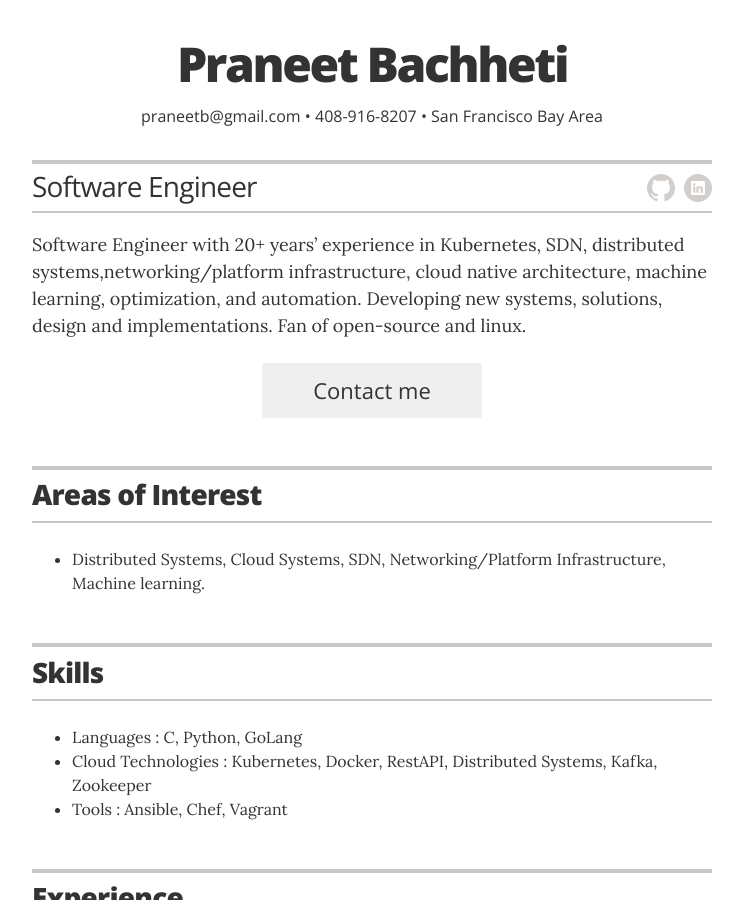
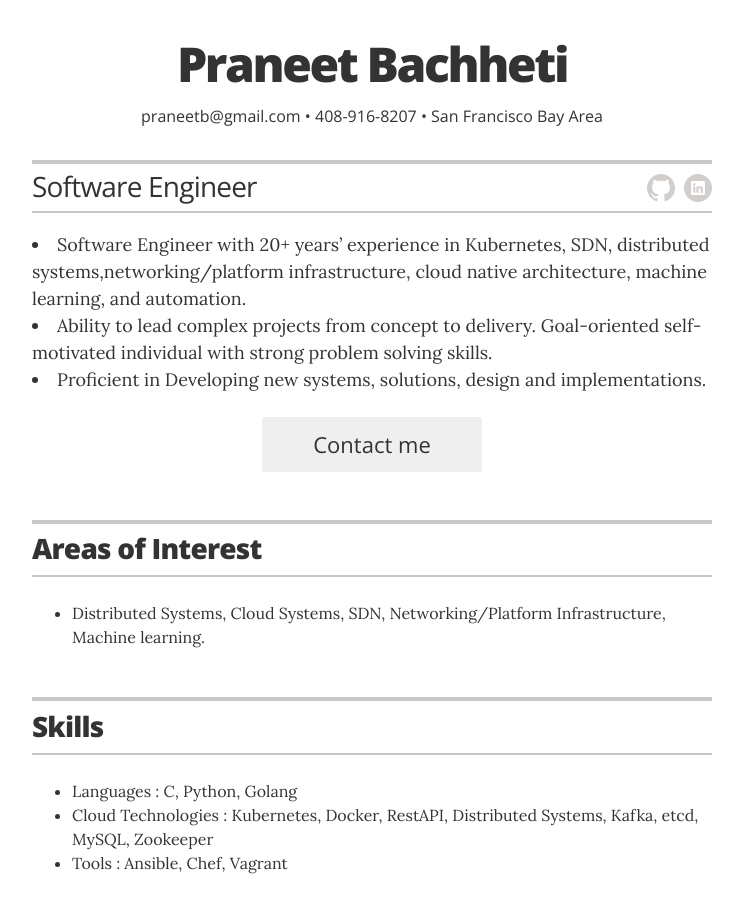
Before and after one commit to praneetb/praneetb.github.io, a Jekyll site: the page built from index.html, in a window 1280 px wide and 900 px high. Shown: the whole window, without its empty margins (268-1011 px from the left). Built offline with Jekyll 4.4.1, drawn with Linux system fonts in a browser that asks for light colours; some of the changed text lies outside the part shown.

Commit message:
More changes

```diff
--- a/_config.yml
+++ b/_config.yml
@@ -23,7 +23,8 @@ resume_contact_address:         "San Francisco Bay Area"
 resume_header_contact_info:     "praneetb@gmail.com • 408-916-8207 • San Francisco Bay Area"
 display_header_contact_info:    "true"
 
-resume_header_intro: "<p>Software Engineer with 20+ years’ experience in Kubernetes, SDN, distributed systems,networking/platform infrastructure, cloud native architecture, machine learning, optimization, and automation. Developing new systems, solutions, design and implementations. Fan of open-source and linux.</p>"
+resume_header_intro: "<p><li>Software Engineer with 20+ years’ experience in Kubernetes, SDN, distributed systems,networking/platform infrastructure, cloud native architecture, machine learning, and automation.</li> <li>Ability to lead complex projects from concept to delivery. Goal-oriented self-
+motivated individual with strong problem solving skills.</li> <li>Proficient in Developing new systems, solutions, design and implementations.</li></p>"
 
 # use "yes" to display the email contact button,
 # "no" to display an "I'm not looking for work" message,
--- a/_data/skills.yml
+++ b/_data/skills.yml
@@ -1,11 +1,11 @@
 # Skills
 # Organizational leadership
 - skill: Languages
-  description: C, Python, GoLang
+  description: C, Python, Golang
 
 # Communications strategy
 - skill: Cloud Technologies
-  description: Kubernetes, Docker, RestAPI, Distributed Systems, Kafka, Zookeeper
+  description: Kubernetes, Docker, RestAPI, Distributed Systems, Kafka, etcd, MySQL, Zookeeper
 
 # Digital content development and creation
 - skill: Tools
```
Also changed, not shown: _data/experience.yml (+10 -3 lines).
